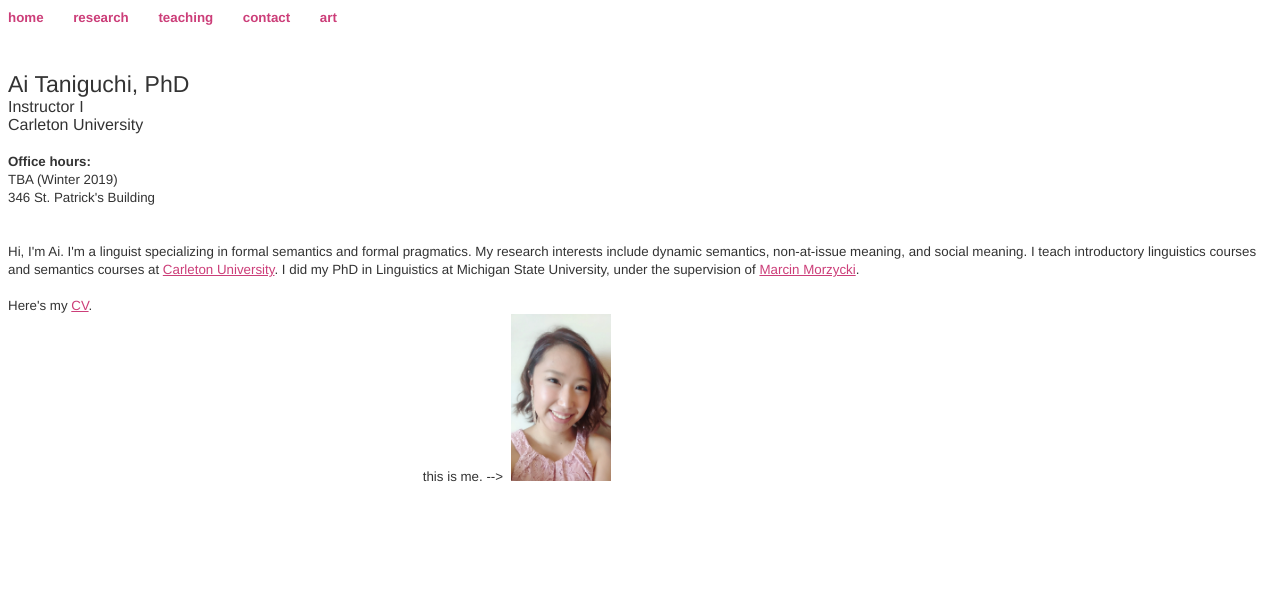
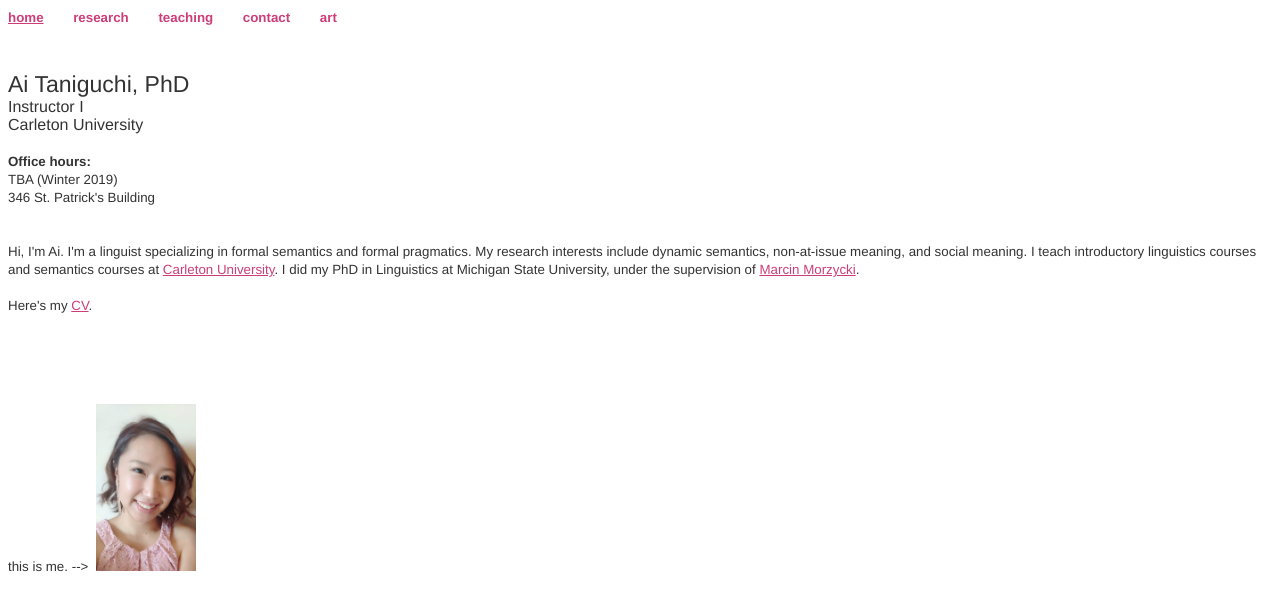
Before and after one commit to aitaniguchi/aitaniguchi.github.io, a plain HTML site: page index.html in a window 1280 px wide. Drawn offline with Linux system fonts and the light colour scheme.

Commit message:
Update index.html

```diff
--- a/index.html
+++ b/index.html
@@ -1,6 +1,6 @@
 <!DOCTYPE html PUBLIC "-//W3C//DTD HTML 4.01//EN" "http://www.w3.org/TR/html4/strict.dtd">
 <html><head>
-<meta content="text/html; charset=ISO-8859-1" http-equiv="content-type"><title>index</title></head><body style="color: rgb(51, 51, 51); background-color: rgb(255, 255, 255);" alink="#cc3e79" link="#cc3e79" vlink="#cc3e79"><small style="font-weight: bold; color: rgb(204, 62, 121); font-family: Helvetica,Arial,sans-serif;"><a style="text-decoration: none;" href="http://aitaniguchi.github.io"><span style="color: rgb(204, 62, 121);">home</span></a>&nbsp;&nbsp;&nbsp; &nbsp;&nbsp;&nbsp; <a style="text-decoration: none;" href="http://aitaniguchi.github.io/research.html">research&nbsp;</a>&nbsp;&nbsp; &nbsp;&nbsp;&nbsp; <a style="text-decoration: none;" href="http://aitaniguchi.github.io/teaching.html">teaching&nbsp;</a>&nbsp;&nbsp; &nbsp;&nbsp;&nbsp; <a style="text-decoration: none;" href="http://aitaniguchi.github.io/contact.html">contact</a>&nbsp;&nbsp;&nbsp; &nbsp;&nbsp;&nbsp; <a style="text-decoration: none;" href="http://aitaniguchi.github.io/art.html">art</a></small><br style="color: rgb(204, 62, 121); font-family: Helvetica,Arial,sans-serif;">
+<meta content="text/html; charset=ISO-8859-1" http-equiv="content-type"><title>index</title></head><body style="color: rgb(51, 51, 51); background-color: rgb(255, 255, 255);" alink="#cc3e79" link="#cc3e79" vlink="#cc3e79"><small style="font-weight: bold; color: rgb(204, 62, 121); font-family: Helvetica,Arial,sans-serif;"><a style="text-decoration: underline;" href="http://aitaniguchi.github.io"><span style="color: rgb(204, 62, 121);">home</span></a>&nbsp;&nbsp;&nbsp; &nbsp;&nbsp;&nbsp; <a style="text-decoration: none;" href="http://aitaniguchi.github.io/research.html">research&nbsp;</a>&nbsp;&nbsp; &nbsp;&nbsp;&nbsp; <a style="text-decoration: none;" href="http://aitaniguchi.github.io/teaching.html">teaching&nbsp;</a>&nbsp;&nbsp; &nbsp;&nbsp;&nbsp; <a style="text-decoration: none;" href="http://aitaniguchi.github.io/contact.html">contact</a>&nbsp;&nbsp;&nbsp; &nbsp;&nbsp;&nbsp; <a style="text-decoration: none;" href="http://aitaniguchi.github.io/art.html">art</a></small><br style="color: rgb(204, 62, 121); font-family: Helvetica,Arial,sans-serif;">
 <br style="color: rgb(204, 62, 121); font-family: Helvetica,Arial,sans-serif;">
 <big style="color: rgb(204, 62, 121); font-family: Helvetica,Arial,sans-serif;"><big><br>
 <span style="color: rgb(51, 51, 51);">Ai Taniguchi, PhD</span></big></big><br style="color: rgb(51, 51, 51); font-family: Helvetica,Arial,sans-serif;">
@@ -17,16 +17,13 @@ pragmatics. My research interests include dynamic semantics,
 non-at-issue meaning, and social meaning. I teach introductory
 linguistics courses and semantics courses at <a style="color: rgb(204, 62, 121);" href="https://carleton.ca/slals/directory/linguistics/" target="_blank">Carleton University</a>. </span>I did my PhD in Linguistics at Michigan State University, under the supervision of <a style="color: rgb(204, 62, 121);" href="https://msu.edu/%7Emorzycki/" target="_blank">Marcin Morzycki</a>. <br style="color: rgb(51, 51, 51);">
 <br>
-Here's my <a style="color: rgb(204, 62, 121);" href="taniguchi_cv.pdf">CV</a>. <br style="color: rgb(51, 51, 51);">
-<span style="color: rgb(204, 62, 121);"><span style="color: rgb(51, 51, 51);">&nbsp;&nbsp;&nbsp;
-&nbsp;&nbsp; &nbsp;&nbsp; &nbsp;&nbsp; &nbsp;&nbsp; &nbsp;&nbsp;
-&nbsp;&nbsp; &nbsp;&nbsp; &nbsp;&nbsp; &nbsp;&nbsp; &nbsp;&nbsp;
-&nbsp;&nbsp; &nbsp;&nbsp; &nbsp;&nbsp; &nbsp;&nbsp; &nbsp;&nbsp;
-&nbsp;&nbsp; &nbsp;&nbsp; &nbsp;&nbsp; &nbsp;&nbsp; &nbsp;&nbsp;
-&nbsp;&nbsp; &nbsp;&nbsp; &nbsp;&nbsp; &nbsp;&nbsp; &nbsp;&nbsp;
-&nbsp;&nbsp; &nbsp;&nbsp; &nbsp;&nbsp; &nbsp;&nbsp; &nbsp;&nbsp;
-&nbsp;&nbsp; &nbsp;&nbsp; &nbsp;&nbsp; &nbsp;&nbsp; &nbsp;&nbsp;
-&nbsp;&nbsp; this is me. --&gt;</span>&nbsp;</span>  <img style="width: 100px; height: 167px;" alt="taniguchi-profile" src="profile2018.jpg"></small><br style="font-family: Helvetica,Arial,sans-serif;">
+Here's my <a style="color: rgb(204, 62, 121);" href="taniguchi_cv.pdf">CV</a>. <br>
+<br>
+<br>
+<br>
+<br>
+<br style="color: rgb(51, 51, 51);">
+<span style="color: rgb(204, 62, 121);"><span style="color: rgb(51, 51, 51);">this is me. --&gt;</span>&nbsp;</span>  <img style="width: 100px; height: 167px;" alt="taniguchi-profile" src="profile2018.jpg"></small><br style="font-family: Helvetica,Arial,sans-serif;">
 
 
 </body></html>
```
